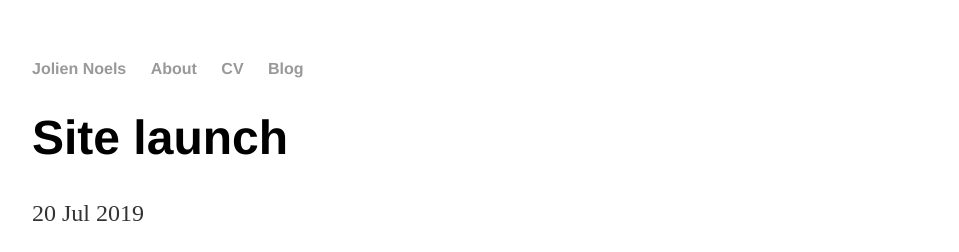
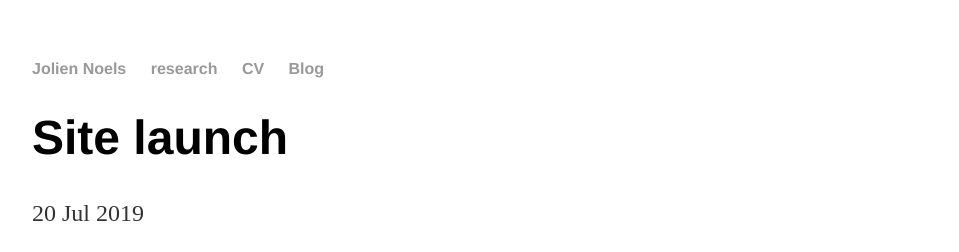
Before and after one commit to JolienNoels/joliennoels.github.io, a Jekyll site: the page built from _posts/2019-07-20-site-launched.md, in a window 1280 px wide. Shown: the top 252 px of the page, without its empty margins (160-1119 px from the left). Built offline with Jekyll 4.4.1, drawn with Linux system fonts in a browser that asks for light colours.

Commit message:
Update default.html

```diff
--- a/_layouts/default.html
+++ b/_layouts/default.html
@@ -9,7 +9,7 @@
 			<nav>
 	    		<ul>
 	        		<li><a href="/">Jolien Noels</a></li>
-		        	<li><a href="/about">About</a></li>
+		        	<li><a href="/research">research</a></li>
 	        		<li><a href="/cv">CV</a></li>
 	        		<li><a href="/blog">Blog</a></li>
 	    		</ul>
```
